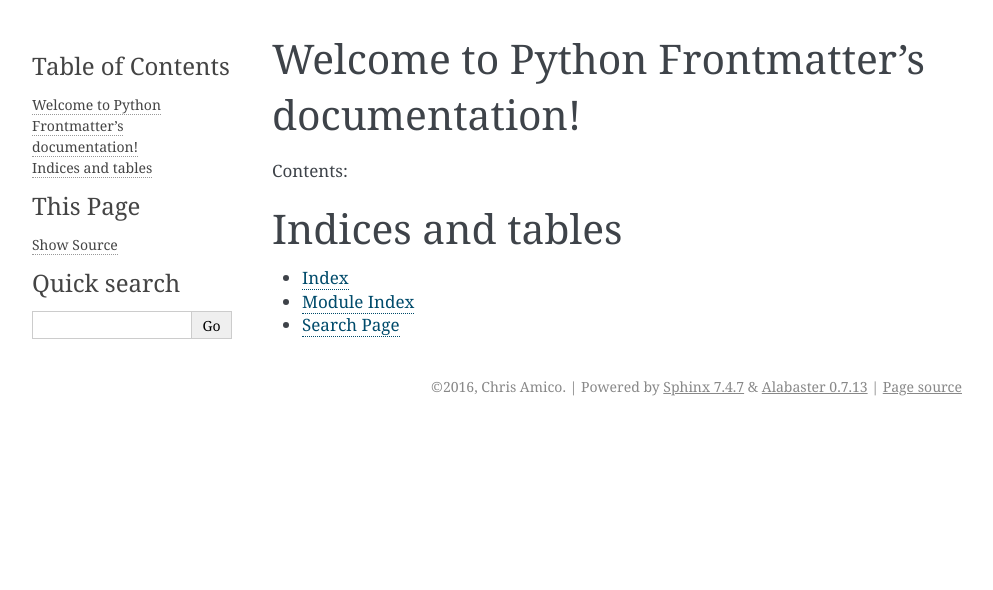
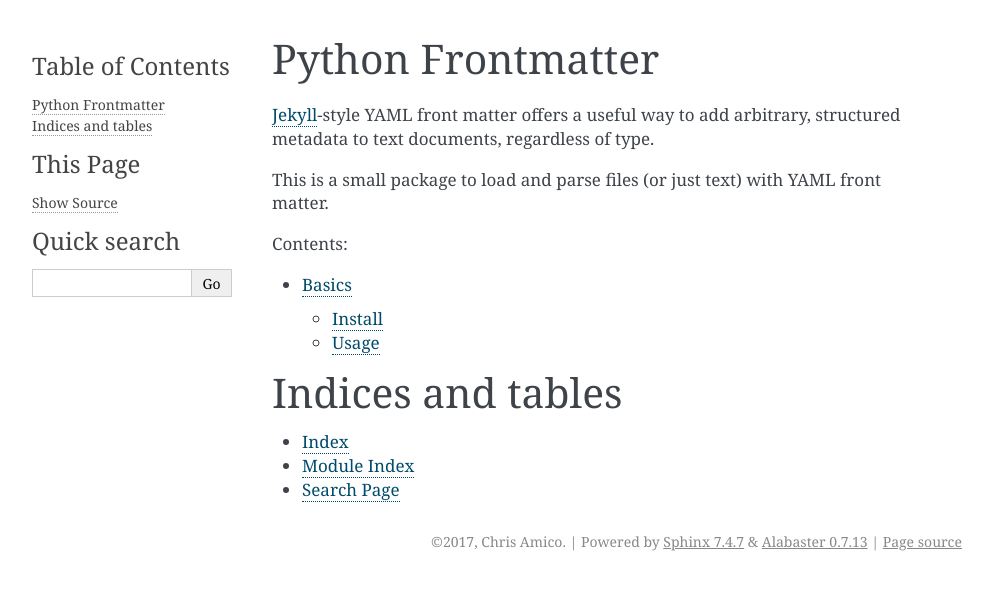
Before and after one commit to eyeseast/python-frontmatter, a Sphinx documentation site: the page built from docs/index.rst, in a window 1280 px wide. Shown: the top 590 px of the page, without its empty margins (148-1141 px from the left). Built offline with Sphinx 7.4.7, drawn with Linux system fonts in a browser that asks for light colours.

Commit message:
Add basics

```diff
--- a/docs/conf.py
+++ b/docs/conf.py
@@ -52,7 +52,7 @@
 
 # General information about the project.
 project = u'Python Frontmatter'
-copyright = u'2016, Chris Amico'
+copyright = u'2017, Chris Amico'
 author = u'Chris Amico'
 
 # The version info for the project you're documenting, acts as replacement for
--- a/docs/index.rst
+++ b/docs/index.rst
@@ -3,13 +3,24 @@
    You can adapt this file completely to your liking, but it should at least
    contain the root `toctree` directive.
 
-Welcome to Python Frontmatter's documentation!
-=======================================
+Python Frontmatter
+=====================
+
+.. module:: frontmatter
+
+`Jekyll <http://jekyllrb.com/>`__-style YAML front matter offers a
+useful way to add arbitrary, structured metadata to text documents,
+regardless of type.
+
+This is a small package to load and parse files (or just text) with YAML
+front matter.
 
 Contents:
 
 .. toctree::
    :maxdepth: 2
+
+   basics
 
 
 
```
Also changed, not shown: docs/basics.rst (added, +103 -0 lines).
